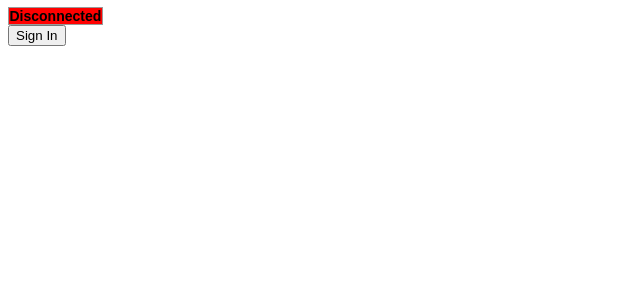
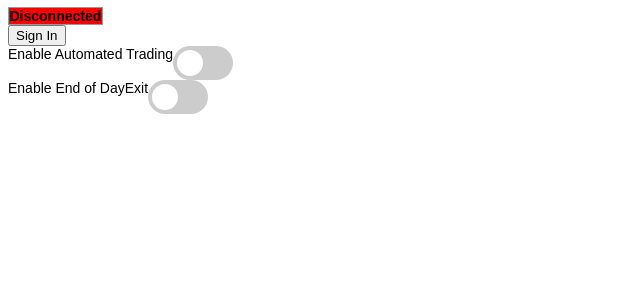
Before and after one commit to MeltzgSoft/MarkTrader, a React (Create React App) app in the folder client/: page / in a window 1280 px wide. Shown: the top 300 px of the page, without its empty margins (0-640 px from the left). Built offline with nearby package versions, Linux system fonts and the light colour scheme; no server answers.

Commit message:
make initial user settings components

```diff
--- /dev/null
+++ b/client/src/common/models.ts
@@ -0,0 +1,19 @@
+export interface AuthUri {
+    id: string;
+    name: string;
+    uri: string;
+}
+
+export interface AuthStatus {
+    id: string;
+    name: string;
+    signedIn: boolean;
+}
+
+export interface UserSettings {
+    symbols: string[];
+    endOfDayExit: boolean;
+    enableAutomatedTrading: boolean;
+    tradingFrequencySeconds: number;
+    positionSize: number;
+}
--- a/client/src/authentication.tsx
+++ b/client/src/components/authentication.tsx
@@ -1,5 +1,5 @@
 import React from 'react';
-import { getAuthUri, getSignInStatus, signOut } from './apiClient';
+import { getAuthUri, getSignInStatus, signOut } from '../common/apiClient';
 import './authentication.css'
 
 interface AuthenticatorState {
--- /dev/null
+++ b/client/src/components/toggle.css
@@ -0,0 +1,59 @@
+.switch {
+    position: relative;
+    display: inline-block;
+    width: 60px;
+    height: 34px;
+  }
+
+  .switch input {
+    opacity: 0;
+    width: 0;
+    height: 0;
+  }
+
+  .toggle {
+    position: absolute;
+    cursor: pointer;
+    top: 0;
+    left: 0;
+    right: 0;
+    bottom: 0;
+    background-color: #ccc;
+    -webkit-transition: .4s;
+    transition: .4s;
+  }
+
+  .toggle:before {
+    position: absolute;
+    content: "";
+    height: 26px;
+    width: 26px;
+    left: 4px;
+    bottom: 4px;
+    background-color: white;
+    -webkit-transition: .4s;
+    transition: .4s;
+  }
+
+  input:checked + .toggle {
+    background-color: #2196F3;
+  }
+
+  input:focus + .toggle {
+    box-shadow: 0 0 1px #2196F3;
+  }
+
+  input:checked + .toggle:before {
+    -webkit-transform: translateX(26px);
+    -ms-transform: translateX(26px);
+    transform: translateX(26px);
+  }
+
+  /* Rounded toggles */
+  .toggle.round {
+    border-radius: 34px;
+  }
+
+  .toggle.round:before {
+    border-radius: 50%;
+  }
--- /dev/null
+++ b/client/src/components/toggle.tsx
@@ -0,0 +1,29 @@
+import React from 'react';
+import './toggle.css';
+
+interface ToggleProps {
+    onChange: (value: boolean) => void;
+    checked: boolean;
+    label: string;
+}
+
+export default class Toggle extends React.Component<ToggleProps> {
+    constructor(props: ToggleProps) {
+        super(props);
+        this.handleChange = this.handleChange.bind(this);
+    }
+
+    handleChange(event: React.FormEvent<HTMLInputElement>): void {
+        this.props.onChange(event.currentTarget.checked);
+    }
+
+    render(): React.ReactNode {
+        return <div>
+            <label>{this.props.label}</label>
+            <label className="switch">
+                <input type="checkbox" onChange={this.handleChange}/>
+                <span className="toggle round"></span>
+            </label>
+        </div>
+    }
+}
--- /dev/null
+++ b/client/src/components/userSettingsPanel.tsx
@@ -0,0 +1,26 @@
+import React from 'react';
+import { UserSettings } from '../common/models';
+import Slider from './toggle';
+
+interface UserSettingsPanelProps extends UserSettings {
+    onUpdate: (data: object) => void;
+}
+export default class UserSettingsPanel extends React.Component<UserSettingsPanelProps> {
+    constructor(props: UserSettingsPanelProps) {
+        super(props);
+        this.handleChange = this.handleChange.bind(this);
+    }
+
+    handleChange(setting: string, value: boolean): void {
+        const obj: Record<string, unknown> = {};
+        obj[setting] = value;
+        this.props.onUpdate(obj);
+    }
+
+    render(): React.ReactNode {
+        return <div>
+            <Slider label="Enable Automated Trading" onChange={(value: boolean) => this.handleChange("enableAutomatedTrading", value)} checked={this.props.enableAutomatedTrading}></Slider>
+            <Slider label="Enable End of DayExit" onChange={(value: boolean) => this.handleChange("endOfDayExit", value)} checked={this.props.endOfDayExit}></Slider>
+        </div>
+    }
+}
--- a/client/src/index.tsx
+++ b/client/src/index.tsx
@@ -1,14 +1,25 @@
 import React from 'react';
 import ReactDOM from 'react-dom/client';
 import './index.css';
-import Authenticator from './authentication';
+import Authenticator from './components/authentication';
+import UserSettingsPanel from './components/userSettingsPanel';
+import { UserSettings } from './common/models';
 
-class Application extends React.Component {
+class Application extends React.Component<Record<string, unknown>, UserSettings> {
     constructor(props: Record<string, unknown>) {
         super(props);
         this.state = {
-            isSignedIn: false
+            symbols: [],
+            endOfDayExit: false,
+            enableAutomatedTrading: false,
+            tradingFrequencySeconds: 5,
+            positionSize: 100
         }
+        this.handleUpdateUserSettings = this.handleUpdateUserSettings.bind(this);
+    }
+
+    handleUpdateUserSettings(data: object) {
+        console.log(data);
     }
 
     render(): React.ReactNode {
@@ -17,6 +28,7 @@ class Application extends React.Component {
         }
         return <div>
             <Authenticator/>
+            <UserSettingsPanel onUpdate={this.handleUpdateUserSettings} symbols={this.state.symbols} endOfDayExit={this.state.endOfDayExit} enableAutomatedTrading={this.state.enableAutomatedTrading} tradingFrequencySeconds={this.state.tradingFrequencySeconds} positionSize={this.state.positionSize}/>
         </div>
     }
 }
```
Also changed, not shown: client/src/common/apiClient.ts (renamed from client/src/apiClient.ts, +1 -11 lines), client/src/components/authentication.css (renamed from client/src/authentication.css).
